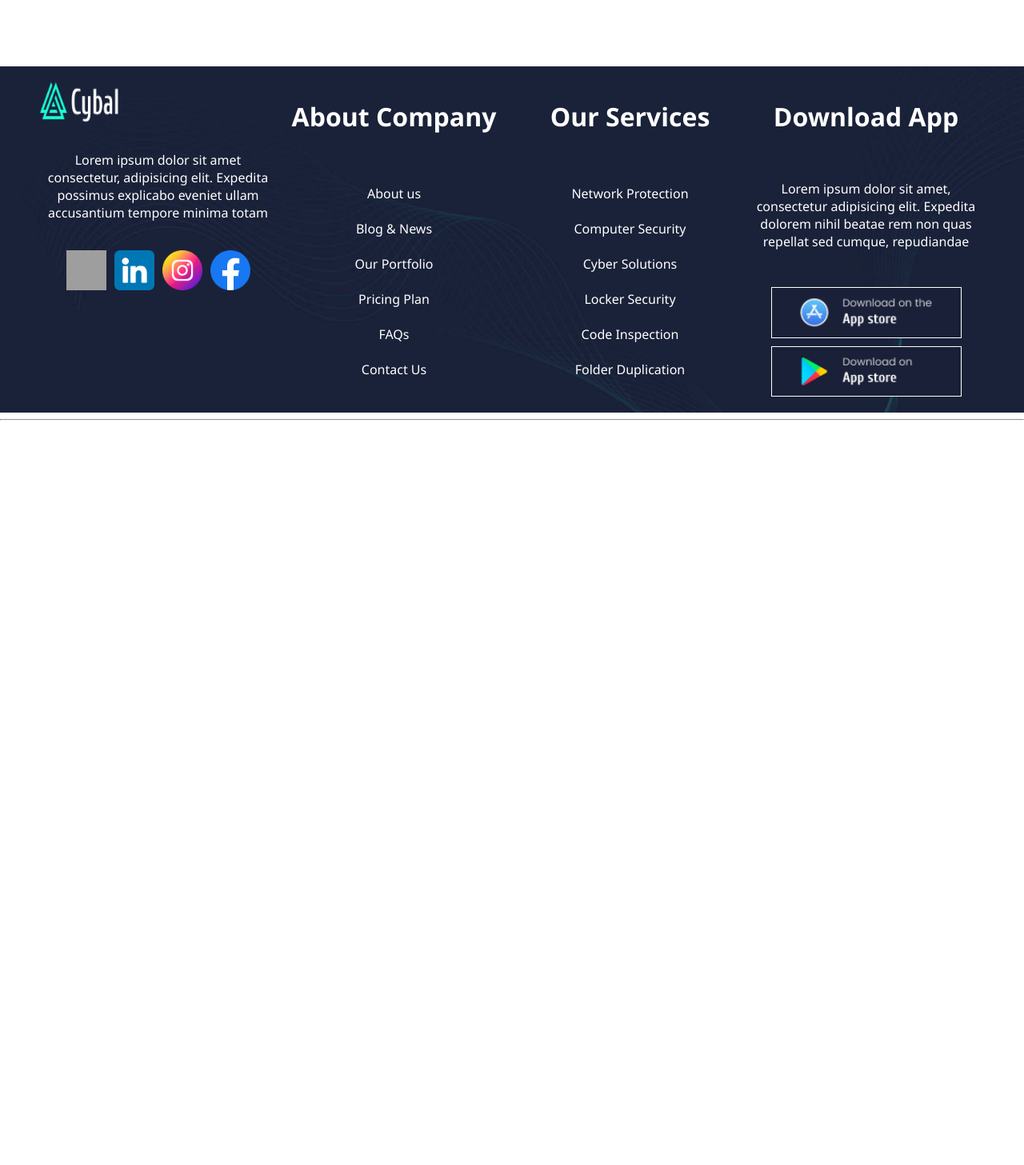
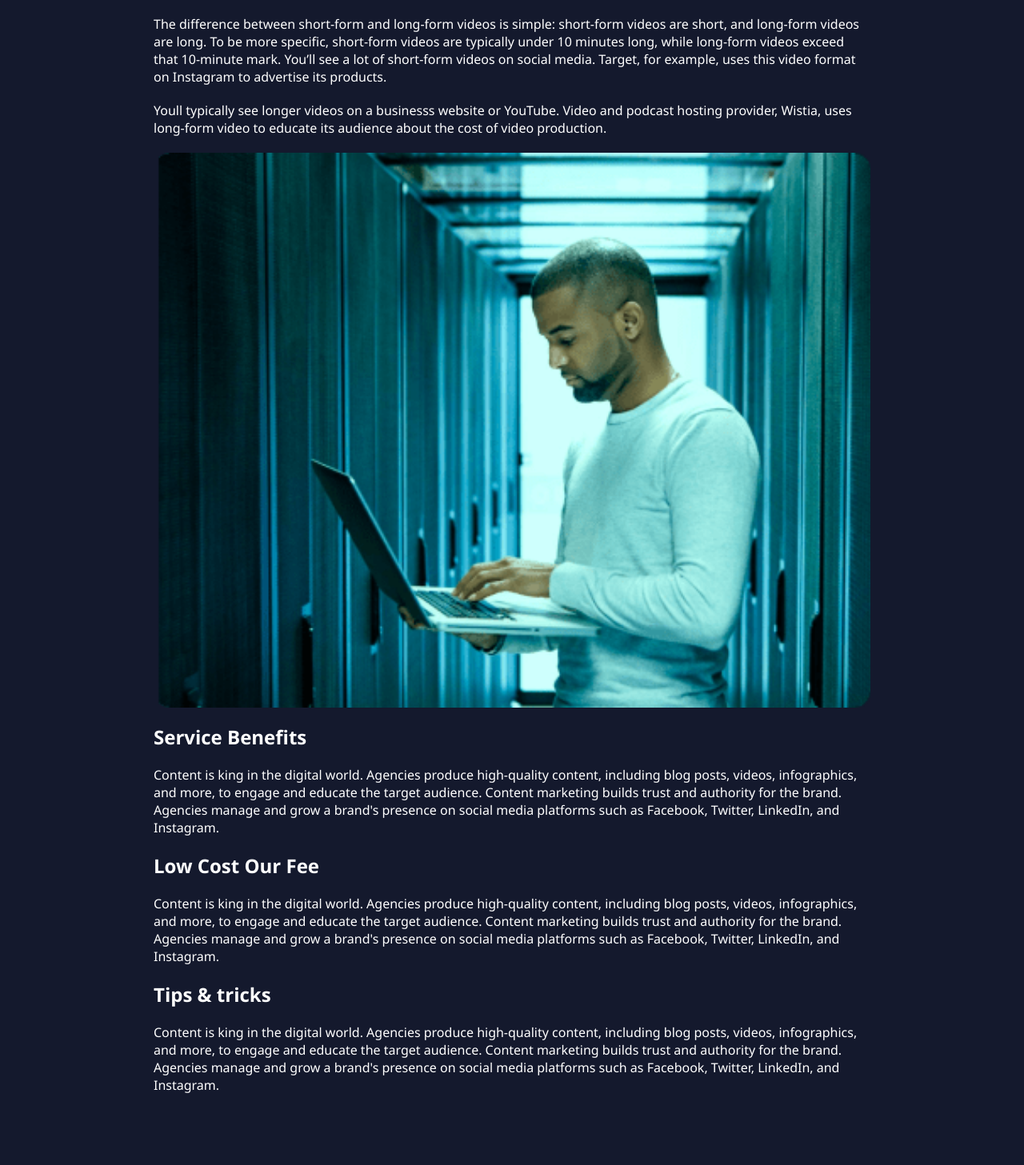
Before and after one commit to itxAnjumshah/cyclan-project-umer, a Next.js app in the folder cyan-next/: page /Components/Information in a window 1280 px wide. Before the commit this address had no page. Shown: the part 793-2250 px from the top of the page at 80% size. Before the commit the page ends 1421 px from the top, so only its background shows below. Built offline with nearby package versions, Linux system fonts and the light colour scheme; grey boxes are pictures that could not be loaded.

Commit message:
change  in detail and  updates

```diff
--- a/cyan-next/src/app/About1/About1.css
+++ b/cyan-next/src/app/About1/About1.css
@@ -4,11 +4,11 @@
     background-size: cover;
     background-repeat: no-repeat;
     text-align: center;
-    height: 40vh;
+    height: 30vh;
     display: flex;
     flex-direction: column;
     margin-top: 50px;
-
+    justify-content: center;
 }
 .topabout span{
 color: aqua;
--- /dev/null
+++ b/cyan-next/src/app/Components/Information/information.css
@@ -0,0 +1,19 @@
+*{
+    margin: 0;
+    padding: 0;
+    font-family: 'Segoe UI', Tahoma, Geneva, Verdana, sans-serif;
+}
+
+.information{
+    display: flex;
+    width: 70%;
+    gap: 20px;
+    margin: auto;
+    flex-direction: column;
+    padding-bottom: 90px;
+}
+.information img{
+    width: 100%;
+    height: auto;
+    object-fit: cover;
+}
--- /dev/null
+++ b/cyan-next/src/app/Components/Information/page.jsx
@@ -0,0 +1,64 @@
+import Image from "next/image";
+import React from "react";
+import "./information.css";
+
+export default function Information() {
+  return (
+    <>
+      <div className="information">
+      <Image src="/blog3.jpg" alt="service" width={100} height={100} layout="responsive" />
+        <h2>Business Analysis And Solution Program</h2>
+        <p>
+          The difference between short-form and long-form videos is simple:
+          short-form videos are short, and long-form videos are long. To be more
+          specific, short-form videos are typically under 10 minutes long, while
+          long-form videos exceed that 10-minute mark. You’ll see a lot of
+          short-form videos on social media. Target, for example, uses this
+          video format on Instagram to advertise its products.
+        </p>
+
+
+        <p>
+          Youll typically see longer videos on a businesss website or YouTube.
+          Video and podcast hosting provider, Wistia, uses long-form video to
+          educate its audience about the cost of video production.
+        </p>
+
+        <Image src="/service2.png" alt="service" width={100} height={100} layout="responsive" />
+        <h2>Service Benefits</h2>
+        <p>
+          Content is king in the digital world. Agencies produce high-quality
+          content, including blog posts, videos, infographics, and more, to
+          engage and educate the target audience. Content marketing builds trust
+          and authority for the brand. Agencies manage and grow a brand's
+          presence on social media platforms such as Facebook, Twitter,
+          LinkedIn, and Instagram.
+        </p>
+
+
+
+        <h2>Low Cost Our Fee</h2>
+        <p>
+          Content is king in the digital world. Agencies produce high-quality
+          content, including blog posts, videos, infographics, and more, to
+          engage and educate the target audience. Content marketing builds trust
+          and authority for the brand. Agencies manage and grow a brand's
+          presence on social media platforms such as Facebook, Twitter,
+          LinkedIn, and Instagram.
+        </p>
+
+
+
+        <h2>Tips & tricks</h2>
+        <p>
+          Content is king in the digital world. Agencies produce high-quality
+          content, including blog posts, videos, infographics, and more, to
+          engage and educate the target audience. Content marketing builds trust
+          and authority for the brand. Agencies manage and grow a brand's
+          presence on social media platforms such as Facebook, Twitter,
+          LinkedIn, and Instagram.
+        </p>
+      </div>
+    </>
+  );
+}
```
Also changed, not shown: cyan-next/src/app/ServiceDetails/page.jsx (added, +20 -0 lines).
